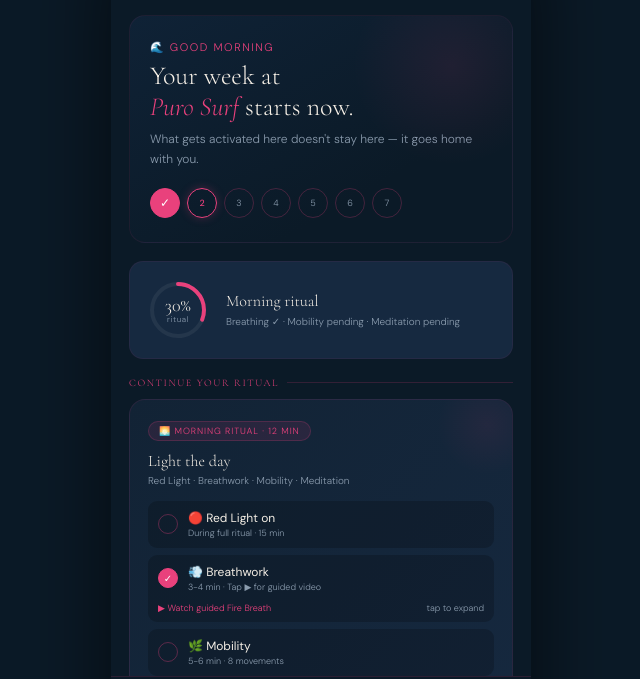
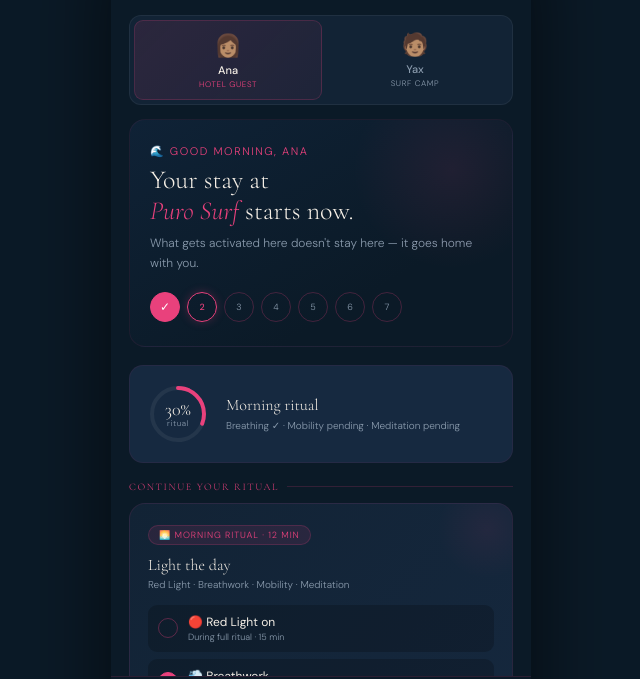
Before and after one commit to marcelocsurf/purosurf-app-demo, a plain HTML site: page index.html in a window 1280 px wide. Shown: the part 60-739 px from the top of the page, without its empty margins (319-959 px from the left). Drawn offline with nearby package versions, Linux system fonts and the light colour scheme.

Commit message:
Add profile switcher to Home screen, sync both switchers

```diff
--- a/index.html
+++ b/index.html
@@ -577,9 +577,23 @@
 
 <!-- ═══════════ HOME ═══════════ -->
 <div class="screen active" id="screen-home">
+  <!-- Profile Switcher on Home -->
+  <div class="profile-switcher" style="margin-bottom:14px;">
+    <div class="profile-btn active" onclick="switchProfile('ana')">
+      <div class="pf-avatar">👩🏽</div>
+      <div class="pf-name">Ana</div>
+      <div class="pf-type">Hotel Guest</div>
+    </div>
+    <div class="profile-btn" onclick="switchProfile('yax')">
+      <div class="pf-avatar">🧑🏽</div>
+      <div class="pf-name">Yax</div>
+      <div class="pf-type">Surf Camp</div>
+    </div>
+  </div>
+
   <div class="hero-section">
-    <div class="greeting">🌊 Good morning</div>
-    <div class="hero-title">Your week at<br><em>Puro Surf</em> starts now.</div>
+    <div class="greeting" id="home-greeting">🌊 Good morning, Ana</div>
+    <div class="hero-title" id="home-title">Your stay at<br><em>Puro Surf</em> starts now.</div>
     <div class="hero-sub">What gets activated here doesn't stay here — it goes home with you.</div>
     <div class="week-dots">
       <div class="day-dot done">✓</div><div class="day-dot today">2</div><div class="day-dot">3</div><div class="day-dot">4</div><div class="day-dot">5</div><div class="day-dot">6</div><div class="day-dot">7</div>
@@ -1767,8 +1781,12 @@
 
 function switchProfile(profile){
   currentProfile=profile;
-  document.querySelectorAll('.profile-btn').forEach(b=>b.classList.remove('active'));
-  event.currentTarget.classList.add('active');
+  // Sync ALL profile switchers (home + calendar)
+  document.querySelectorAll('.profile-switcher').forEach(sw=>{
+    sw.querySelectorAll('.profile-btn').forEach((b,i)=>{
+      b.classList.toggle('active',(profile==='ana'&&i===0)||(profile==='yax'&&i===1));
+    });
+  });
 
   // Reset folio & ritual
   folioTotal=0;folioCount=0;updateFolio();
@@ -1806,6 +1824,10 @@
   document.querySelector('.top-bar-name').textContent=profile==='ana'?'Welcome, Ana':'Welcome, Yax';
   document.querySelector('.top-bar-right div:last-child').textContent=profile==='ana'?'Hotel Guest · El Zonte':'Surf Camp · Day 2 of 7';
 
+  // Update home hero
+  document.getElementById('home-greeting').textContent=profile==='ana'?'🌊 Good morning, Ana':'🌊 Good morning, Yax';
+  document.getElementById('home-title').innerHTML=profile==='ana'?'Your stay at<br><em>Puro Surf</em> starts now.':'Day 2 of your<br><em>Surf Camp</em> journey.';
+
   renderRitual();
 }
 
```
